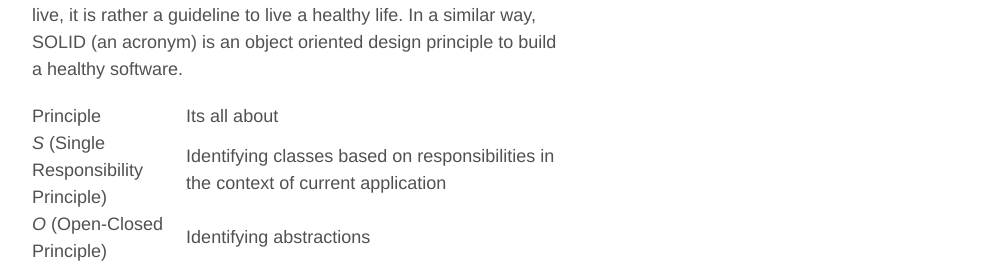
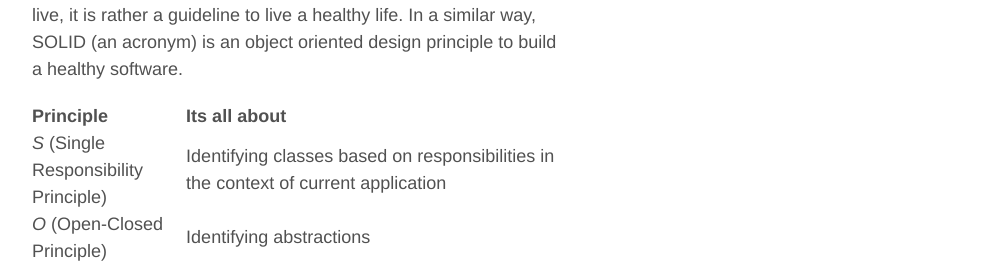
Before and after one commit to lakshma/lakshma.github.io, a Jekyll site: the page built from _posts/2015-05-19-solid-design-principle.md, in a window 1280 px wide. Shown: the part 423-692 px from the top of the page, without its empty margins (138-1141 px from the left). Built offline with Jekyll 4.4.1, drawn with Linux system fonts in a browser that asks for light colours; Markdown is read by kramdown in place of the engine named in the settings.

Commit message:
no message

```diff
--- a/_posts/2015-05-19-solid-design-principle.md
+++ b/_posts/2015-05-19-solid-design-principle.md
@@ -7,8 +7,9 @@ Why Design Principle ? Design principles are all about providing guidelines for
 Saying so, is not the only way to live, it is rather a guideline to live a healthy life. In a similar way, SOLID (an acronym) is an object oriented design principle to build a healthy
 software.
 
+
+Principle|Its all about
 ---|---
-Principle|Its all about
 *S* (Single Responsibility Principle)|Identifying classes based on responsibilities in the context of current application
 *O* (Open-Closed Principle)|Identifying abstractions
 *L* (Liskov substitution principle)|Review implementations that don't really fit the abstraction, rather are look alikes. Create specific abstractions or classes based on the need.
```
